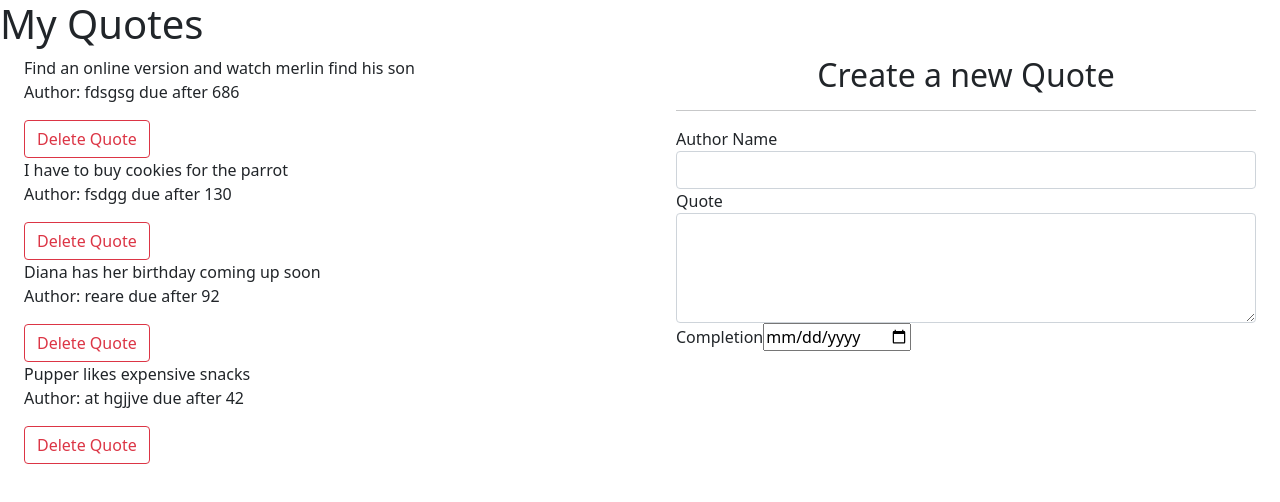
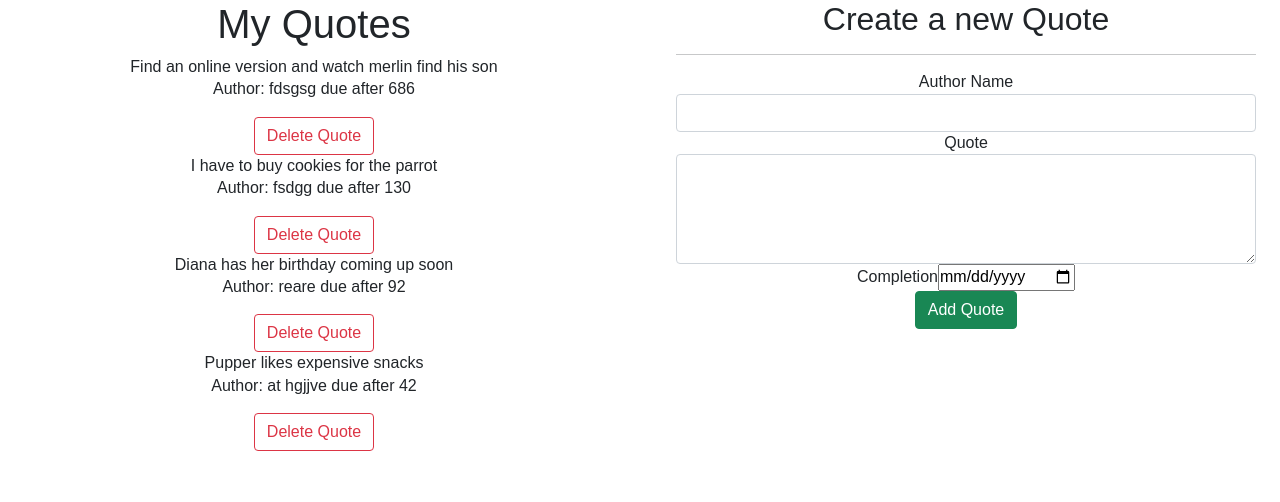
Before and after one commit to b3nzuk3/patientXero, an Angular app: page / in a window 1280 px wide. Shown: the top 502 px of the page. Built offline with nearby package versions, Linux system fonts and the light colour scheme.

Commit message:
the form successfully adds quotes that the user is prompted to enter

```diff
--- a/src/app/app.module.ts
+++ b/src/app/app.module.ts
@@ -1,5 +1,6 @@
 import { NgModule } from '@angular/core';
 import { BrowserModule } from '@angular/platform-browser';
+import { FormsModule } from '@angular/forms';
 
 import { AppRoutingModule } from './app-routing.module';
 import { AppComponent } from './app.component';
@@ -18,7 +19,8 @@
   ],
   imports: [
     BrowserModule,
-    AppRoutingModule
+    AppRoutingModule,
+    FormsModule
   ],
   providers: [],
   bootstrap: [AppComponent]
--- a/src/app/quote-form/quote-form.component.html
+++ b/src/app/quote-form/quote-form.component.html
@@ -1,23 +1,30 @@
 <div class="container-fluid">
   <h2 class="text-center">Create a new Quote</h2>
   <hr>
-  <form>
+  <form (ngSubmit)='submitQuote()' #quoteForm='ngForm'>
     <div class="form-group">
 
       <label for="name">Author Name</label>
-      <input type="text" required class="form-control" id="name">
-
+      <input type="text" required class="form-control" id="name" [(ngModel)]="newQuote.name" name="name" #name='ngModel' required>
+      <div [hidden]="name.valid || name.pristine" class="alert alert-danger">
+        <p>Name is required</p>
+      </div>
     </div>
     <div class="form-group">
 
       <label for="description">Quote</label>
-      <textarea class="form-control" id="description" rows="4" required></textarea>
-
+      <textarea class="form-control" id="description" rows="4" [(ngModel)]="newQuote.description" name="description" #description="ngModel" required></textarea>
+      <div [hidden]="description.valid || description.pristine" class="alert alert-danger">
+        <p>Quote is required</p>
+      </div>
     </div>
     <div class="form-group">
       <label for="complete">Completion</label>
-      <input type='date' id="complete" required>
-
+      <input type='date' id="complete" [(ngModel)]="newQuote.completeDate" name="completeDate" #completeDate="ngModel" required>
+      <div [hidden]="completeDate.valid || completeDate.pristine" class="alert alert-danger">
+        <p>Date is required</p>
+      </div>
     </div>
+    <button type="submit" class="btn btn-success">Add Quote</button>
   </form>
 </div>
--- a/src/app/quote-form/quote-form.component.ts
+++ b/src/app/quote-form/quote-form.component.ts
@@ -1,12 +1,17 @@
-import { Component, OnInit } from '@angular/core';
-
+import { Component, OnInit, Output, EventEmitter } from '@angular/core';
+import { Quote } from "../quote";
 @Component({
   selector: 'app-quote-form',
   templateUrl: './quote-form.component.html',
   styleUrls: ['./quote-form.component.css']
 })
 export class QuoteFormComponent implements OnInit {
+  newQuote = new Quote(0, "", "", new Date());
+  @Output() addQuote = new EventEmitter<Quote>();
 
+  submitQuote() {
+    this.addQuote.emit(this.newQuote);
+  }
   constructor() { }
 
   ngOnInit(): void {
--- a/src/app/quote/quote.component.html
+++ b/src/app/quote/quote.component.html
@@ -1,15 +1,16 @@
- <h1>My Quotes</h1>
+
  <div class="row">
    <div class="col-md-6">
+     <h1 class="">My Quotes</h1>
      <div *ngFor='let quote of quotes;let i = index'>
-       <div class="container">
+       <div class="">
          {{quote.description}}
          <app-quote-detail [quote]='quote' (isComplete)='deleteQuote($event,i)'></app-quote-detail>
        </div>
      </div>
    </div>
    <div class="col-md-6">
-     <app-quote-form></app-quote-form>
+     <app-quote-form (addQuote)="addNewQuote($event)"></app-quote-form>
    </div>
 
  </div>
--- a/src/app/quote/quote.component.ts
+++ b/src/app/quote/quote.component.ts
@@ -24,6 +24,13 @@
      }
    }
 
+   addNewQuote(quote){
+       let goalLength = this.quotes.length;
+       quote.id = goalLength+1;
+       quote.completeDate = new Date(quote.completeDate)
+       this.quotes.push(quote)
+     }
+
   constructor() { }
 
   ngOnInit(): void {
--- a/src/styles.css
+++ b/src/styles.css
@@ -1,2 +1,20 @@
 /* You can add global styles to this file, and also import other style files */
 @import "~bootstrap/dist/css/bootstrap.css";
+* {
+
+box-sizing: border-box;
+
+margin: 0;
+
+padding: 0;
+
+}
+
+body {
+
+font-family: Arial, Helvetica, sans-serif;
+
+line-height: 1.4;
+text-align: center;
+
+}
```
